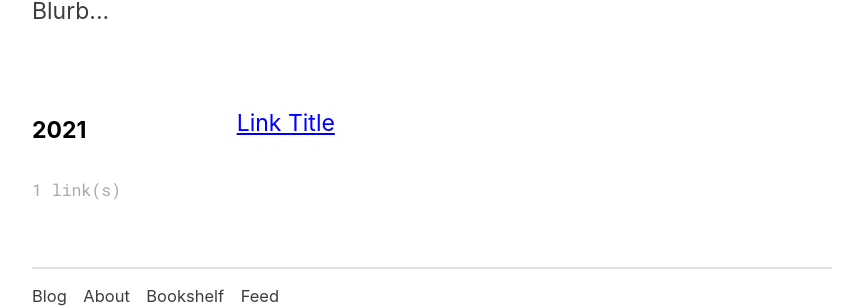
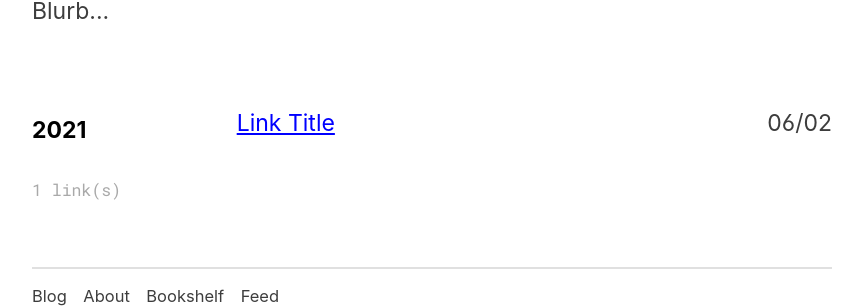
Before and after one commit to ajpwalser/ajpwalser.github.io, a Jekyll site: the page built from links.html, in a window 1280 px wide. Shown: the part 251-559 px from the top of the page, without its empty margins (208-1071 px from the left). Built offline with Jekyll 4.4.1, drawn with Linux system fonts in a browser that asks for light colours; some web fonts are replaced.

Commit message:
Update links.html

```diff
--- a/links.html
+++ b/links.html
@@ -17,8 +17,8 @@ description: Booksmarks
         <ul class="link {{ entry.year }}">
         {% for link in entry.links %}
         <li style="align-items:center;display:flex;flex-wrap:wrap;justify-content:space-between;margin-bottom:10px;font-family: 'Inter', sans-serif;">
-        <a href="{{ book.link }}" alt="_blank" rel="nofollow noopener">{{ link.title }}</a>
-        <span><time datetime="{{ link.added }}"></time></span>
+        <a href="{{ link.link }}" alt="_blank" rel="nofollow noopener">{{ link.title }}</a>
+        <span>{{ link.added }}</span>
         </li>
         {% endfor %}
         </ul>
```
